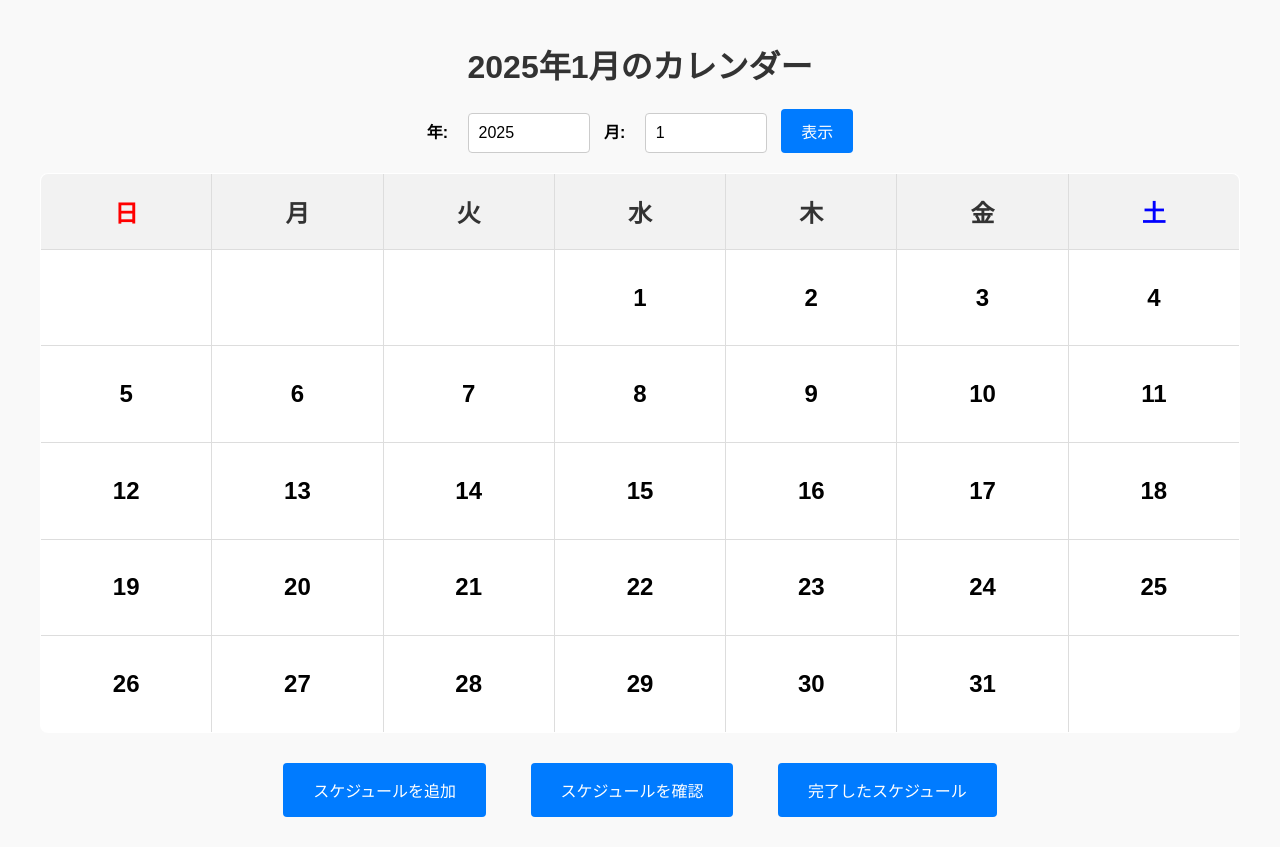
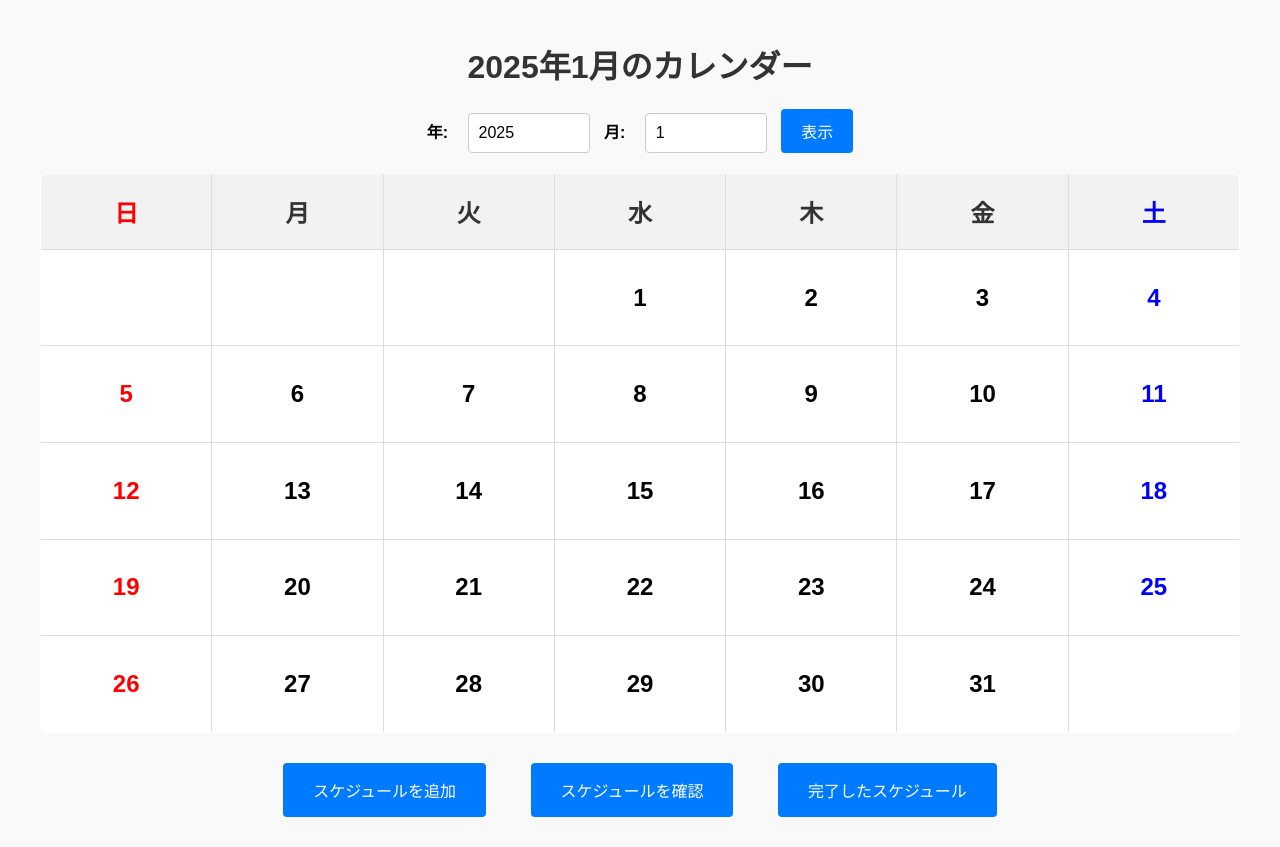
Before and after one commit to 2024AIT-OOP2-G05/TodoCalendar, a Flask app: page / in a window 1280 px wide. Run offline with Flask 3, Linux system fonts and the light colour scheme.

Commit message:
Update calendar.html

```diff
--- a/templates/calendar.html
+++ b/templates/calendar.html
@@ -54,7 +54,6 @@
         table {
             width: 100%;
             height: 70vh;
-            /* 高さを画面いっぱいに近づける */
             max-width: 1200px;
             margin: 0 auto;
             border-collapse: collapse;
@@ -89,6 +88,16 @@
 
         td {
             background-color: #fff;
+        }
+
+        /* 日曜日のスタイル */
+        td.sunday a {
+            color: red;
+        }
+
+        /* 土曜日のスタイル */
+        td.saturday a {
+            color: blue;
         }
 
         td a {
@@ -152,10 +161,11 @@
             <tr>
                 {% for day in week %}
                 {% if day == 0 %}
+                <!-- 空白の日付 -->
                 <td></td>
                 {% else %}
-                <!-- 日付をクリック可能にし、detailページへのリンクを追加 -->
-                <td>
+                <!-- 日付をクリック可能にし、日曜日と土曜日に特定のクラスを付与 -->
+                <td class="{% if loop.index == 1 %}sunday{% elif loop.index == 7 %}saturday{% endif %}">
                     <a href="{{ url_for('detail', year=year, month=month, day=day) }}">{{ day }}</a>
                 </td>
                 {% endif %}
```
